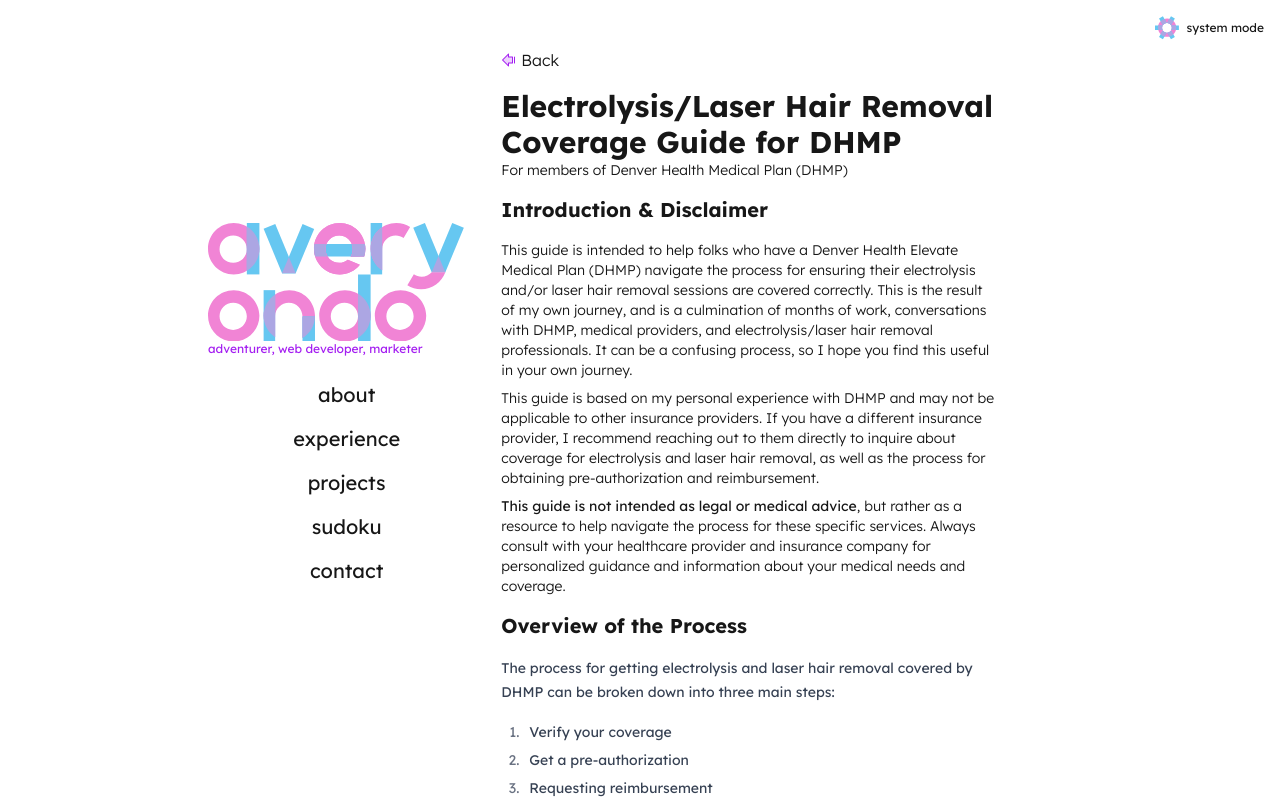
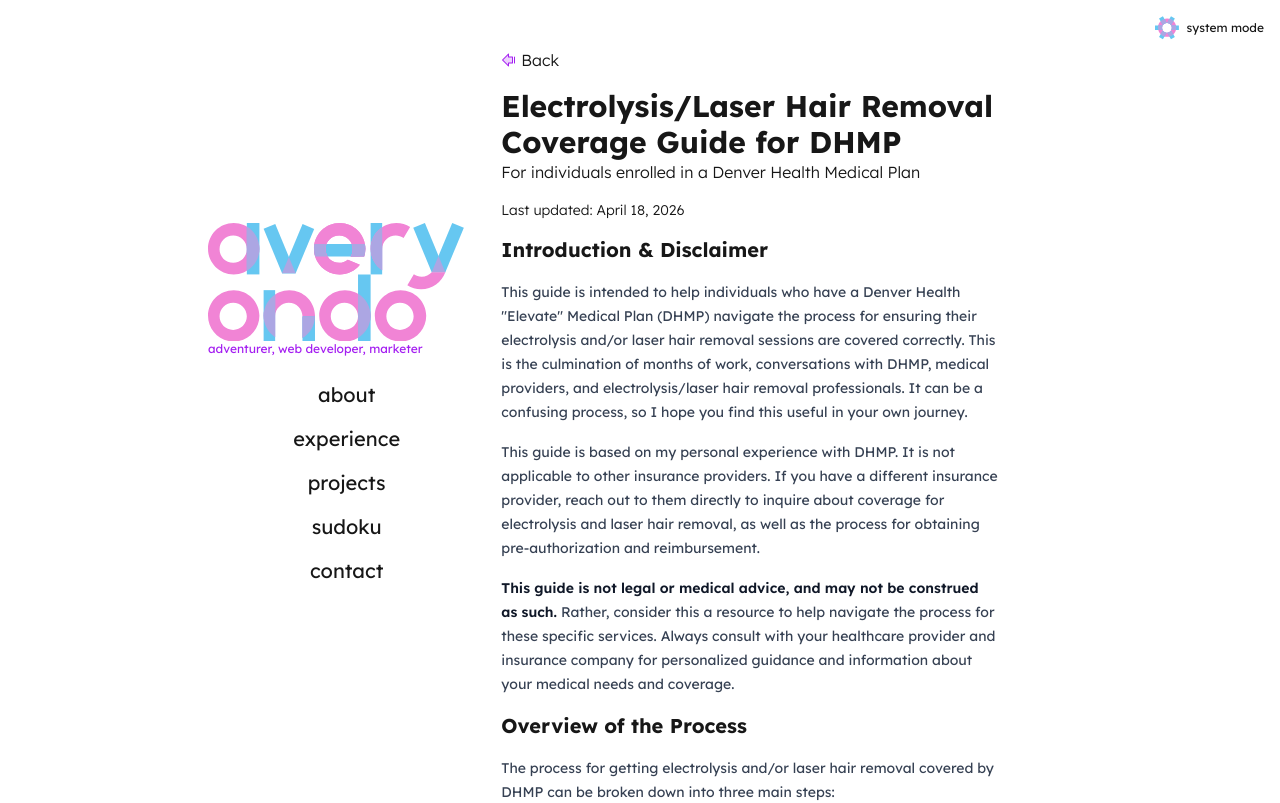
Before and after one commit to averyhere/averyhere.com, a Next.js app: page /resources/dhmp-electrolysis-coverage-guide in a window 1280 px wide. Shown: the top 803 px of the page. Built offline with nearby package versions, Linux system fonts and the light colour scheme.

Commit message:
content updates

```diff
--- a/src/app/(pages)/resources/dhmp-electrolysis-coverage-guide/page.tsx
+++ b/src/app/(pages)/resources/dhmp-electrolysis-coverage-guide/page.tsx
@@ -28,45 +28,47 @@ export default function Page() {
           <h2 className="text-3xl font-bold">
             Electrolysis/Laser Hair Removal Coverage Guide for DHMP
           </h2>
-          <p className="text-sm font-light">
-            For members of Denver Health Medical Plan (DHMP)
+          <p className="mb-4 font-light">
+            For individuals enrolled in a Denver Health Medical Plan
           </p>
+          <p className="text-sm font-light">Last updated: April 18, 2026</p>
         </header>
         <section>
           <h2 className="my-4 text-xl font-bold">Introduction & Disclaimer</h2>
-          <p className="text-sm font-light my-2">
-            This guide is intended to help folks who have a Denver Health
-            Elevate Medical Plan (DHMP) navigate the process for ensuring their
-            electrolysis and/or laser hair removal sessions are covered
-            correctly. This is the result of my own journey, and is a
-            culmination of months of work, conversations with DHMP, medical
-            providers, and electrolysis/laser hair removal professionals. It can
-            be a confusing process, so I hope you find this useful in your own
-            journey.
-          </p>
-          <p className="text-sm font-light my-2">
-            This guide is based on my personal experience with DHMP and may not
-            be applicable to other insurance providers. If you have a different
-            insurance provider, I recommend reaching out to them directly to
-            inquire about coverage for electrolysis and laser hair removal, as
-            well as the process for obtaining pre-authorization and
-            reimbursement.
-          </p>
-          <p className="text-sm font-light my-2">
-            <strong>
-              This guide is not intended as legal or medical advice
-            </strong>
-            , but rather as a resource to help navigate the process for these
-            specific services. Always consult with your healthcare provider and
-            insurance company for personalized guidance and information about
-            your medical needs and coverage.
-          </p>
+          <div className="prose prose-sm dark:prose-invert">
+            <p>
+              This guide is intended to help individuals who have a Denver
+              Health "Elevate" Medical Plan (DHMP) navigate the process for
+              ensuring their electrolysis and/or laser hair removal sessions are
+              covered correctly. This is the culmination of months of work,
+              conversations with DHMP, medical providers, and electrolysis/laser
+              hair removal professionals. It can be a confusing process, so I
+              hope you find this useful in your own journey.
+            </p>
+            <p>
+              This guide is based on my personal experience with DHMP. It is not
+              applicable to other insurance providers. If you have a different
+              insurance provider, reach out to them directly to inquire about
+              coverage for electrolysis and laser hair removal, as well as the
+              process for obtaining pre-authorization and reimbursement.
+            </p>
+            <p>
+              <strong>
+                This guide is not legal or medical advice, and may not be
+                construed as such.
+              </strong>{" "}
+              Rather, consider this a resource to help navigate the process for
+              these specific services. Always consult with your healthcare
+              provider and insurance company for personalized guidance and
+              information about your medical needs and coverage.
+            </p>
+          </div>
         </section>
         <section>
           <h2 className="my-4 text-xl font-bold">Overview of the Process</h2>
           <div className="prose prose-sm dark:prose-invert">
             <p>
-              The process for getting electrolysis and laser hair removal
+              The process for getting electrolysis and/or laser hair removal
               covered by DHMP can be broken down into three main steps:
             </p>
             <ol>
@@ -75,7 +77,7 @@ export default function Page() {
               <li>Requesting reimbursement</li>
             </ol>
             <p>
-              The following resources are provided by DHMP and will be
+              The following resources were provided by DHMP and will be
               referenced throughout this guide:
             </p>
             <ul>
```
